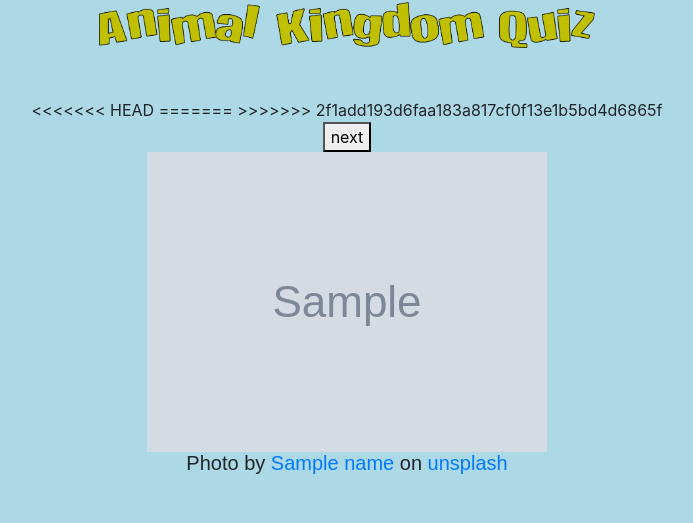
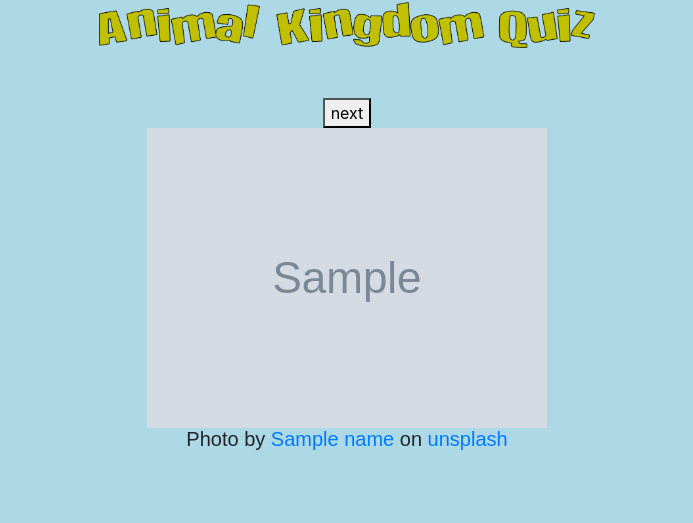
Before and after one commit to mickboer/webprogrammeren, a Flask app: template templates/question.html in a window 1280 px wide. Shown: the top 523 px of the page, without its empty margins (293-986 px from the left). Run offline with Flask 2, Linux system fonts and the light colour scheme; the template is opened without the code that fills it: most values are stand-ins (such as "Sample title", 1, 10 or a date in 2020); grey boxes marked "Sample" are stand-in pictures; some libraries are stand-ins or nearby versions.

```diff
--- a/templates/question.html
+++ b/templates/question.html
@@ -6,7 +6,7 @@
 {% endblock %}
 
 {% block main %}
-<<<<<<< HEAD
+
 <style>
     credits {
     font: 20px Arial;
@@ -17,9 +17,6 @@
 }
 </style>
 
-
-=======
->>>>>>> 2f1add193d6faa183a817cf0f13e1b5bd4d6865f
 <form action="/question" method="post">
     <body>
     <button class="button" type="submit">next</button>
```
Also changed, not shown: webprogrammeren.db.
